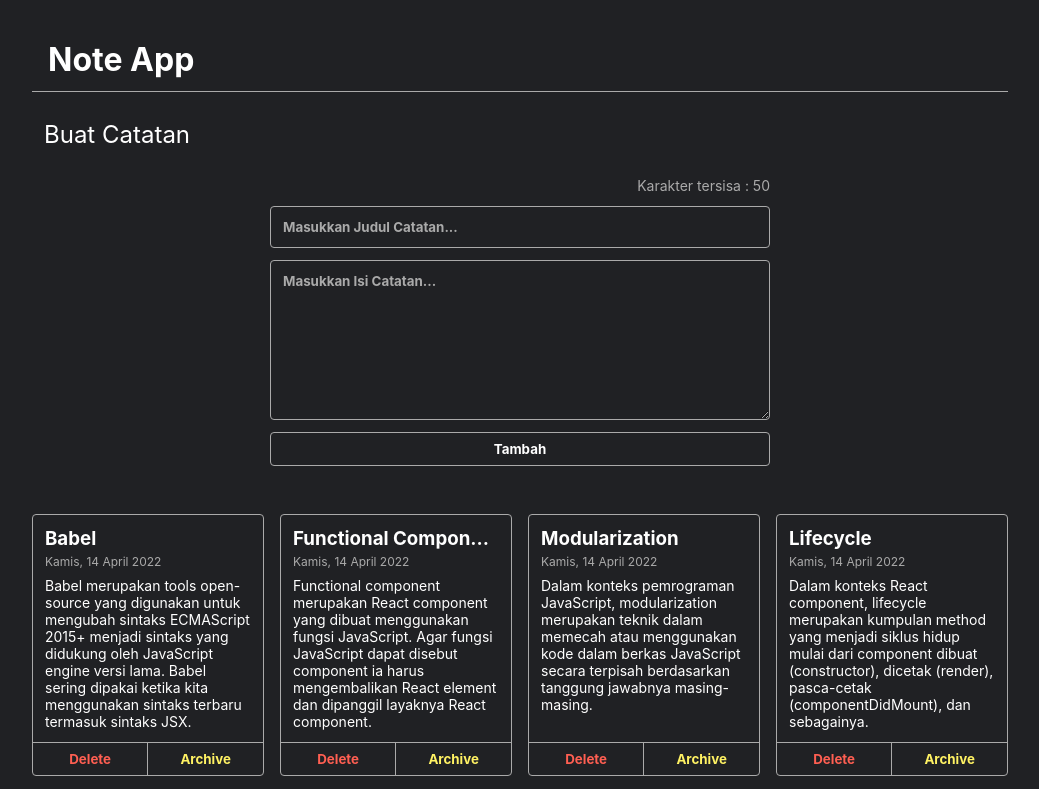
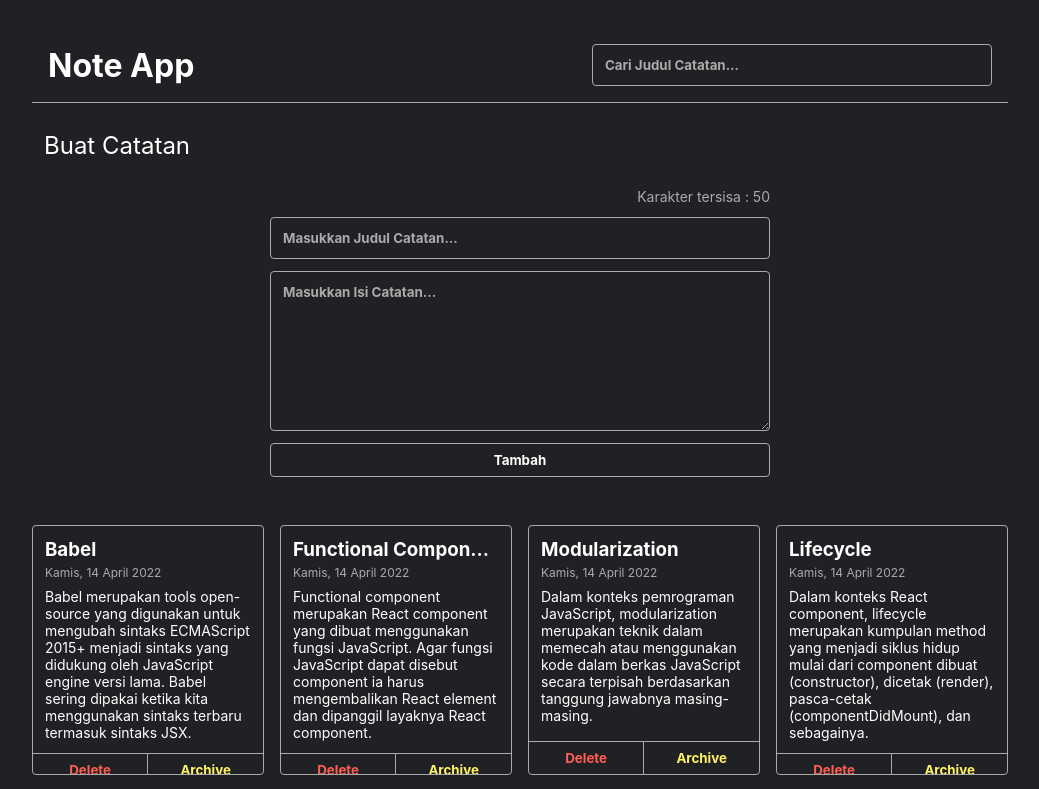
Before and after one commit to gelaws-hub/personal-notes, a React (Vite) app: page / in a window 1280 px wide. Shown: the top 789 px of the page, without its empty margins (120-1159 px from the left). Built offline with nearby package versions, Linux system fonts and the light colour scheme.

Commit message:
unarchive is done

```diff
--- a/src/components/NoteApp.jsx
+++ b/src/components/NoteApp.jsx
@@ -16,6 +16,7 @@ class NoteApp extends React.Component {
     this.onAddNoteHandler = this.onAddNoteHandler.bind(this)
     this.onDeleteNoteHandler = this.onDeleteNoteHandler.bind(this)
     this.onArchiveNoteHandler = this.onArchiveNoteHandler.bind(this)
+    this.moveArchiveNoteHandler = this.moveArchiveNoteHandler.bind(this)
   }
 
   onAddNoteHandler = ({title, body}) => {
@@ -51,6 +52,19 @@ class NoteApp extends React.Component {
     });
   }
 
+  moveArchiveNoteHandler = (id) => {
+    this.setState(prevState => {
+      const newNotes = prevState.notes.map(note => {
+        if(note.id === id){
+          return {...note, archived: false}
+        }else{
+          return note
+        }
+      })
+      return {notes: newNotes}
+    })
+  }
+
   render() {
    return (
     <div className="note-app__body">
@@ -67,6 +81,7 @@ class NoteApp extends React.Component {
       <NoteList
       notes={this.state.notes.filter(note => note.archived)}
       onDelete={this.onDeleteNoteHandler}
+      moveArchive={this.moveArchiveNoteHandler}
       />
     </div>
   );
--- a/src/components/NoteAppHeader.jsx
+++ b/src/components/NoteAppHeader.jsx
@@ -1,9 +1,11 @@
 import React from "react"
+import NoteSearch from "./NoteSearch";
 
 function NoteAppHeader() {
     return (
         <div className="note-app__header">
             <h1>Note App</h1>
+            <NoteSearch />
         </div>
     )
 }
--- a/src/components/NoteItem.jsx
+++ b/src/components/NoteItem.jsx
@@ -1,4 +1,5 @@
 import React from "react";
+import NoteItemAction from "./NoteItemAction";
 
 function NoteItem({
   id,
@@ -8,6 +9,7 @@ function NoteItem({
   archived,
   onDelete,
   onArchive,
+  moveArchive,
 }) {
   return (
     <div className="note-item">
@@ -16,21 +18,13 @@ function NoteItem({
         <p className="note-item__date">{createdAt}</p>
         <p className="note-item__body">{body}</p>
       </div>
-
-      <div className="note-item__action">
-        <button
-          className="note-item__delete-button"
-          onClick={() => onDelete(id)}
-        >
-          Delete
-        </button>
-        <button
-          className="note-item__archive-button"
-          onClick={() => onArchive(id)}
-        >
-          Archive
-        </button>
-      </div>
+      <NoteItemAction
+        id={id}
+        onArchive={onArchive}
+        onDelete={onDelete}
+        archieved={archived}
+        moveArchive={moveArchive}
+      />
     </div>
   );
 }
--- /dev/null
+++ b/src/components/NoteItemAction.jsx
@@ -0,0 +1,29 @@
+import React from "react";
+
+function NoteItemAction({ id, onDelete, archieved, onArchive, moveArchive }) {
+  return (
+    <div className="note-item__action">
+      <button className="note-item__delete-button" onClick={() => onDelete(id)}>
+        Delete
+      </button>
+
+      {archieved ? (
+        <button
+          className="note-item__archive-button"
+          onClick={() => moveArchive(id)}
+        >
+          Unarchive
+        </button>
+      ) : (
+        <button
+          className="note-item__archive-button"
+          onClick={() => onArchive(id)}
+        >
+          Archive
+        </button>
+      )}
+    </div>
+  );
+}
+
+export default NoteItemAction;
--- a/src/components/NoteList.jsx
+++ b/src/components/NoteList.jsx
@@ -1,7 +1,7 @@
 import React from "react";
 import NoteItem from "./NoteItem";
 
-function NoteList({notes, onDelete, onArchive}) {
+function NoteList({notes, onDelete, onArchive, moveArchive}) {
     if(!notes){
         return <h3 className="notes-list__empty-message"> Tidak ada catatan </h3>
     }
@@ -12,7 +12,8 @@ function NoteList({notes, onDelete, onArchive}) {
                 key={note.id}
                 onDelete={onDelete}
                 id={note.id}
-                onArchive={onArchive} />
+                onArchive={onArchive}
+                moveArchive={moveArchive} />
             ))}
         </div>
     )
--- /dev/null
+++ b/src/components/NoteSearch.jsx
@@ -0,0 +1,18 @@
+import React from "react";
+
+class NoteSearch extends React.Component {
+
+    render() {
+        return (
+            <div className="note-search">
+                <input
+                    type="text"
+                    placeholder="Cari Judul Catatan..."
+                    onChange={this.props.onSearch}
+                />
+            </div>
+        );
+    }
+}
+
+export default NoteSearch;
--- a/src/styles/style.css
+++ b/src/styles/style.css
@@ -108,6 +108,7 @@ input::placeholder, textarea::placeholder {
   overflow: hidden;
   display: flex;
   flex-direction: column;
+  height: 250px;
 }
 
 .note-item__content {
```
